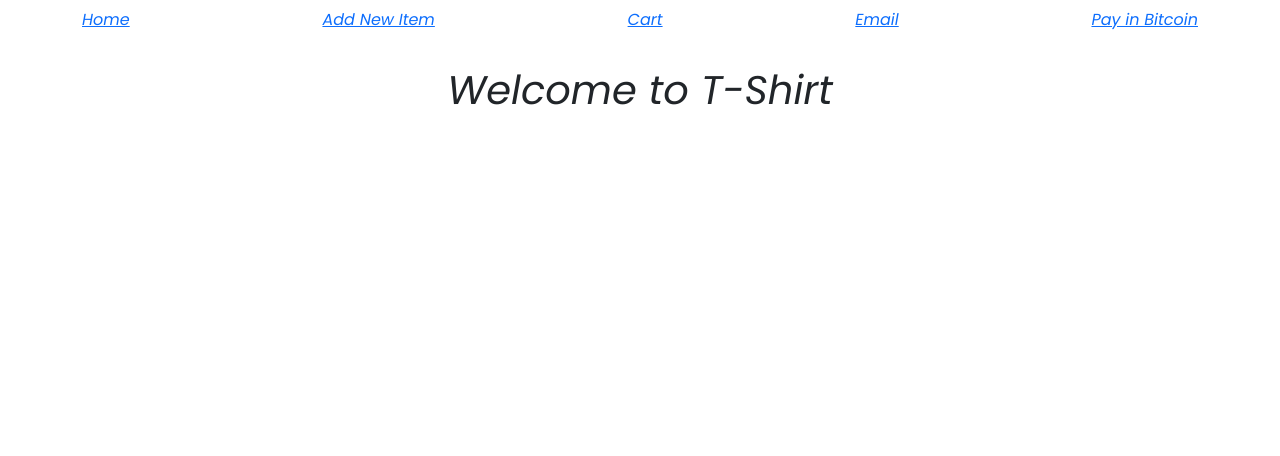
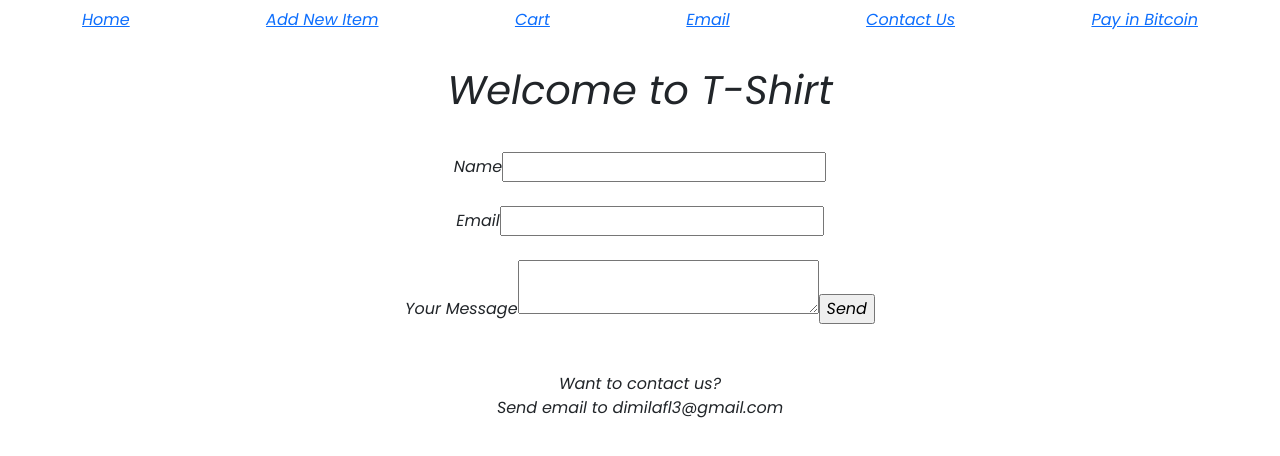
Before and after one commit to anfalfadhil/T-Shirt-Front-End, a React (Create React App) app in the folder t-shirt/: page /contact in a window 1280 px wide. Shown: the top 456 px of the page. Built offline with nearby package versions, Linux system fonts and the light colour scheme.

Commit message:
contact us added

```diff
--- a/t-shirt/src/App.js
+++ b/t-shirt/src/App.js
@@ -8,6 +8,7 @@ import EditItem from "./components/EditItem";
 import OrderList from "./components/OrderList";
 import Bitcoin from "./components/Bitcoin";
 import ContactUs from "./components/ContactForm";
+import ContactMe from "./components/EmailUs";
 // import PostNewItem from "./components/PostNewItem";
 
 import Navbar from "react-bootstrap/Navbar";
@@ -23,6 +24,7 @@ function App() {
             <Link to="/items/new"> Add New Item </Link>
             <Link to="/order"> Cart </Link>
             <Link to="/email">Email</Link>
+            <Link to="/contact">Contact Us</Link>
             <Link to="/bitcoin">Pay in Bitcoin</Link>
           </Container>
         </Navbar>
@@ -38,6 +40,7 @@ function App() {
         <Route path="/order" component={OrderList} />
         <Route path="/email" component={ContactUs} />
         <Route path="/bitcoin" component={Bitcoin} />
+        <Route path="/contact" component={ContactMe} />
       </Switch>
     </div>
   );
--- /dev/null
+++ b/t-shirt/src/components/EmailUs.js
@@ -0,0 +1,65 @@
+import React, { useRef } from "react";
+
+//Must install this -
+//npm install emailjs-com --save
+
+import emailjs from "emailjs-com";
+
+const ContactMe = () => {
+  const form = useRef();
+
+  const sendEmail = (e) => {
+    e.preventDefault();
+
+    emailjs
+      .sendForm(
+        "service_tzz4lto",
+        "template_5c8dbza",
+        e.target,
+        //   form.current,
+        "user_FCEAUWpkztSboEksjq2FD"
+      )
+      .then(
+        (result) => {
+          console.log(result.text);
+        },
+        (error) => {
+          console.log(error.text);
+        }
+      );
+    e.target.reset();
+  };
+
+  //if order is placed render the email via ternary operator
+
+  //make route in react based off of order completion
+
+  return (
+    <form className="form-container" ref={form} onSubmit={sendEmail}>
+      <label>Name</label>
+      <input type="text" name="user_name" />
+      <br />
+      <br />
+      <label>Email</label>
+      <input type="email" name="user_email" />
+      <br />
+      <br />
+      <label>Your Message</label>
+      <textarea name="message" />
+
+      <input type="submit" value="Send" />
+
+      <br />
+      <br />
+      <br />
+
+      <div>
+        Want to contact us?
+        <br />
+        Send email to dimilafl3@gmail.com
+      </div>
+    </form>
+  );
+};
+
+export default ContactMe;
```
